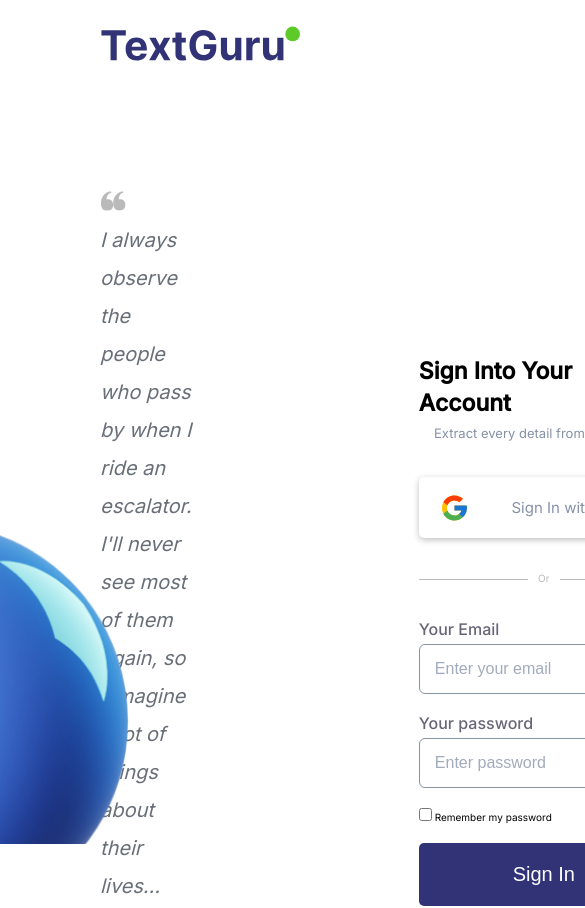
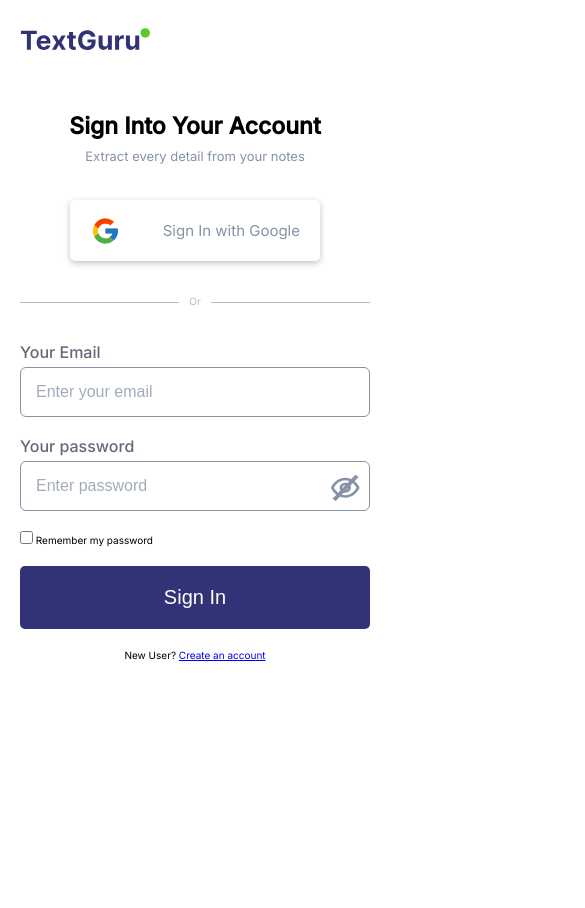
Before and after one commit to Okeibunor/textguru, a Nuxt app: page /login in a window 390 px wide. Shown: the top 908 px of the page, 585 px wide, since content can reach past the window. After the commit the page ends 844 px from the top, so only its background shows below. Built offline with nearby package versions, Linux system fonts and the light colour scheme; no server answers; a web font is replaced by a local one; what @ckeditor/ckeditor5-vue2 would draw is missing.

Commit message:
style:add mobile login and signup pages

```diff
--- a/assets/css/_main.scss
+++ b/assets/css/_main.scss
@@ -1,3 +1,8 @@
+$small: 600px;
+$medium: 768px;
+$large: 992px;
+$xlarge: 1200px;
+
 *,
 *::after,
 *::before {
--- a/pages/index.vue
+++ b/pages/index.vue
@@ -216,13 +216,9 @@
 </script>
 
 <style lang="scss" scoped>
-$small: 600px;
-$medium: 768px;
-$large: 992px;
-$xlarge: 1200px;
-
 @import "../assets/css/_typography.scss";
 @import "../assets/css/_colors.scss";
+@import "../assets/css/_main.scss";
 
 main {
   cursor: url("@/assets/hand.svg"), auto;
--- a/pages/login.vue
+++ b/pages/login.vue
@@ -157,29 +157,42 @@
 <style lang="scss" scoped>
 @import "../assets/css/_typography.scss";
 @import "../assets/css/_colors.scss";
+@import "../assets/css/_main.scss";
 @import url("https://fonts.googleapis.com/css2?family=Gayathri:wght@100;400;700&display=swap");
 main {
-  padding: 20px 100px;
+  padding: 1.2rem 6.2rem;
+  @media screen and (max-width: $small) {
+    padding: 2rem;
+  }
   font-family: $bodyfont;
 }
 nav {
   display: grid;
   grid-template-columns: 2.3fr 4.5fr 1.5fr;
-  font-size: 20px;
+  @media screen and (max-width: $small) {
+    grid-template-columns: 1fr;
+  }
+  font-size: 2rem;
   margin-bottom: 50px;
   .logo {
-    width: 200px;
-    height: 50px;
+    width: 13rem;
+    height: 4rem;
     object-fit: contain;
   }
 }
 .container {
   display: grid;
   grid-template-columns: repeat(2, 1fr);
+  @media screen and (max-width: $small) {
+    grid-template-columns: 1fr;
+  }
   height: 100%;
 
   .leftblock {
     margin-top: 12vh;
+    @media screen and (max-width: $small) {
+      display: none;
+    }
   }
   .rightblock {
     display: flex;
@@ -187,6 +200,9 @@
     justify-content: center;
     align-items: center;
     padding: 0 7vw;
+    @media screen and (max-width: $small) {
+      padding: 0;
+    }
     form {
       width: 100%;
     }
@@ -297,6 +313,9 @@
   position: absolute;
   left: 0;
   bottom: 0;
+  @media screen and (max-width: $small) {
+    display: none;
+  }
 }
 .pw_icon {
   position: absolute;
--- a/pages/signup.vue
+++ b/pages/signup.vue
@@ -158,32 +158,46 @@
 };
 </script>
 
+
 <style lang="scss" scoped>
 @import "../assets/css/_typography.scss";
 @import "../assets/css/_colors.scss";
+@import "../assets/css/_main.scss";
 @import url("https://fonts.googleapis.com/css2?family=Gayathri:wght@100;400;700&display=swap");
 main {
-  padding: 20px 100px;
+  padding: 1.2rem 6.2rem;
+  @media screen and (max-width: $small) {
+    padding: 2rem;
+  }
   font-family: $bodyfont;
 }
 nav {
   display: grid;
   grid-template-columns: 2.3fr 4.5fr 1.5fr;
+  @media screen and (max-width: $small) {
+    grid-template-columns: 1fr;
+  }
   font-size: 20px;
   margin-bottom: 50px;
   .logo {
-    width: 200px;
-    height: 50px;
+    width: 13rem;
+    height: 4rem;
     object-fit: contain;
   }
 }
 .container {
   display: grid;
   grid-template-columns: repeat(2, 1fr);
+  @media screen and (max-width: $small) {
+    grid-template-columns: 1fr;
+  }
   height: 100%;
 
   .leftblock {
     margin-top: 12vh;
+    @media screen and (max-width: $small) {
+      display: none;
+    }
   }
   .rightblock {
     display: flex;
@@ -191,6 +205,9 @@
     justify-content: center;
     align-items: center;
     padding: 0 7vw;
+    @media screen and (max-width: $small) {
+      padding: 0;
+    }
     form {
       width: 100%;
     }
@@ -207,10 +224,10 @@
         box-sizing: border-box;
         border-radius: 6px;
         padding: 15px;
-        font-size: 15px;
+        font-size: 16px;
 
         &::placeholder {
-          font-size: 15px;
+          font-size: 16px;
           color: #8692a6c4;
         }
       }
@@ -301,6 +318,9 @@
   position: absolute;
   left: 0;
   bottom: 0;
+  @media screen and (max-width: $small) {
+    display: none;
+  }
 }
 .pw_icon {
   position: absolute;
```
